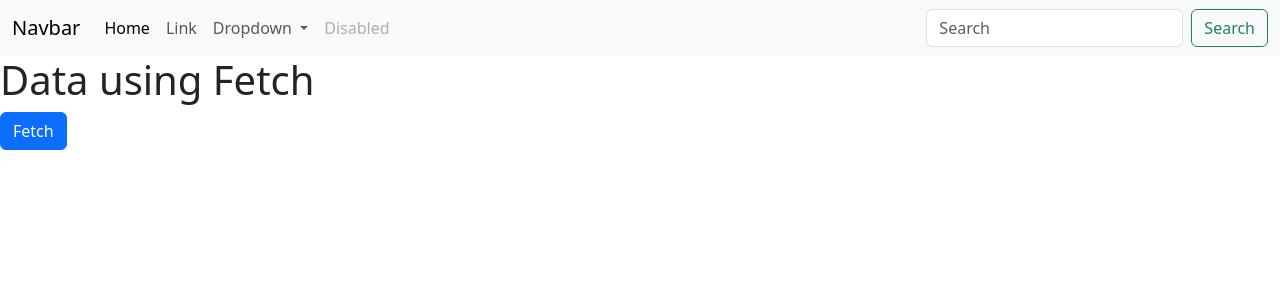
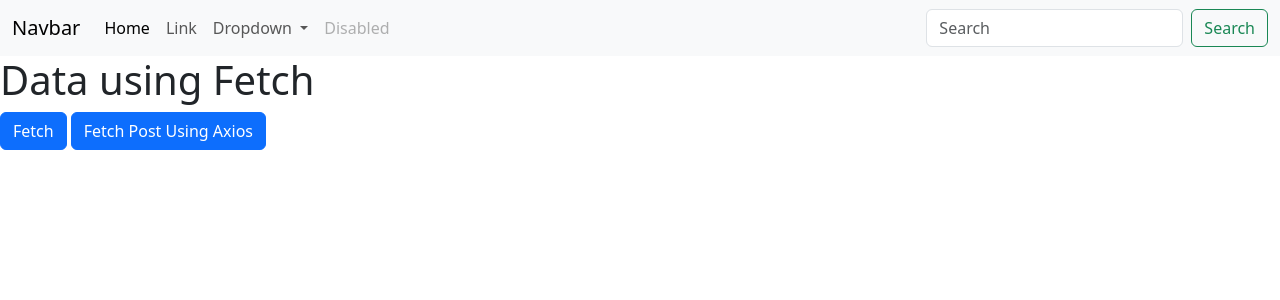
Before and after one commit to raniganj/myvueproject3, a Vue app: page / in a window 1280 px wide. Shown: the top 300 px of the page. Built offline with nearby package versions, Linux system fonts and the light colour scheme.

Commit message:
axios Api call

```diff
--- a/src/components/MyAxiosApi.vue
+++ b/src/components/MyAxiosApi.vue
@@ -1,5 +1,6 @@
 <script setup>
 import { ref } from 'vue'
+import axios from 'axios'
 
 let post = ref()
 
@@ -8,12 +9,20 @@ let fetchPost = async () => {
   let response = await fetch(url)
   post.value = await response.json()
 }
+
+let fetchPostUsingAxios = async () => {
+  let url = 'https://jsonplaceholder.typicode.com/posts/2'
+  let result = await axios.get(url)
+
+  post.value = result.data
+}
 </script>
 
 <template>
   <h1>Data using Fetch</h1>
 
-  <button class="btn btn-primary" @click="fetchPost()">Fetch</button>
+  <button class="btn btn-primary me-1" @click="fetchPost()">Fetch</button>
+  <button class="btn btn-primary" @click="fetchPostUsingAxios()">Fetch Post Using Axios</button>
 
   <h3 v-if="post">Title : {{ post?.title }}</h3>
 </template>
```
